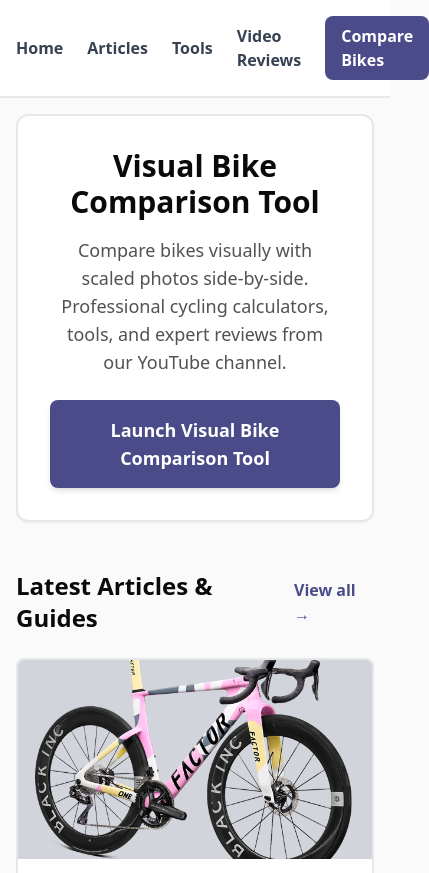
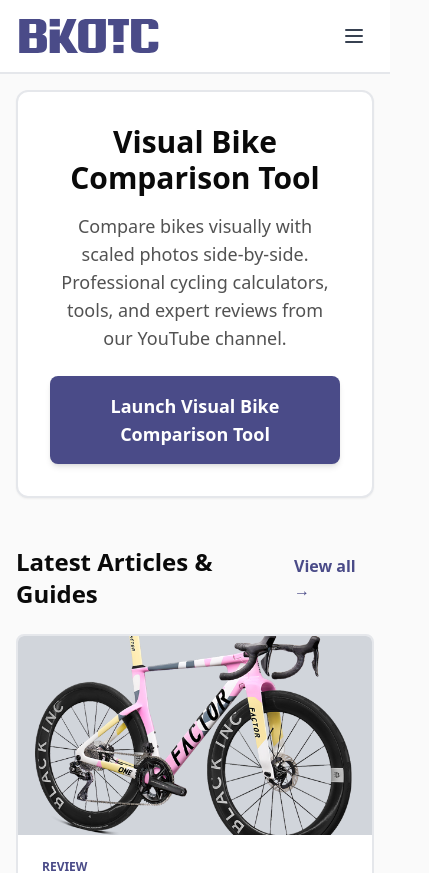
Before and after one commit to maccavamzoo/bikotic-genesis, a Next.js app: page / in a window 390 px wide. Shown: the top 873 px of the page, 429 px wide, since content can reach past the window. Built offline with nearby package versions, Linux system fonts and the light colour scheme.

Commit message:
Update layout.tsx

```diff
--- a/app/layout.tsx
+++ b/app/layout.tsx
@@ -1,6 +1,7 @@
 import './globals.css'
 import Link from 'next/link'
 import Image from 'next/image'
+import Navigation from './components/Navigation'
 
 export const metadata = {
   title: 'BIKOTIC - Visual Bike Comparison Tool & Reviews',
@@ -30,38 +31,7 @@
             </Link>
 
             {/* Navigation */}
-            <nav className="flex gap-6 md:gap-8 items-center">
-              <Link
-                href="/"
-                className="text-gray-700 hover:text-bikotic-blue font-semibold transition-colors"
-              >
-                Home
-              </Link>
-              <Link
-                href="/articles"
-                className="text-gray-700 hover:text-bikotic-blue font-semibold transition-colors"
-              >
-                Articles
-              </Link>
-              <Link
-                href="/tools"
-                className="text-gray-700 hover:text-bikotic-blue font-semibold transition-colors"
-              >
-                Tools
-              </Link>
-              <Link
-                href="/reviews"
-                className="text-gray-700 hover:text-bikotic-blue font-semibold transition-colors"
-              >
-                Video Reviews
-              </Link>
-              <Link
-                href="/app"
-                className="bg-bikotic-blue text-white px-4 py-2 rounded-lg font-bold hover:bg-bikotic-blue-dark transition-colors"
-              >
-                Compare Bikes
-              </Link>
-            </nav>
+            <Navigation />
           </div>
         </header>
 
```
